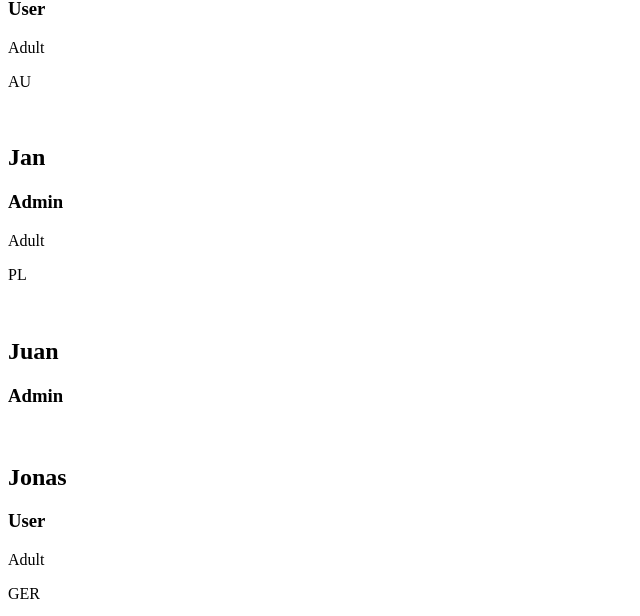
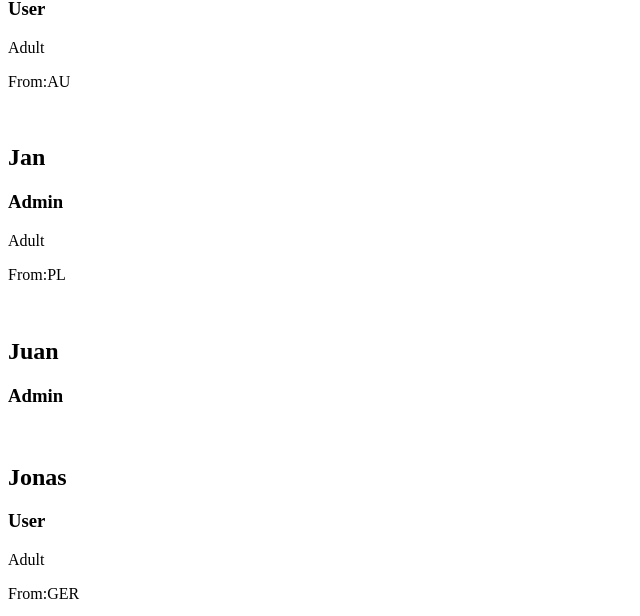
Before and after one commit to PiotrDrechsler/react-lesson, a React (Vite) app in the folder react lesson/: page / in a window 1280 px wide. Shown: the part 275-891 px from the top of the page, without its empty margins (0-640 px from the left). Built offline with nearby package versions, Linux system fonts and the light colour scheme.

Commit message:
Update PersonInfoII.jsx
add text to paragraf

```diff
--- a/react lesson/src/components/PersonInfoII/PersonInfoII.jsx
+++ b/react lesson/src/components/PersonInfoII/PersonInfoII.jsx
@@ -9,7 +9,7 @@
       {/* display span here if the person is of age */}
       <span> {person.age >= 18 && "Adult"}</span>
       {/* display paragraph with nationality here */}
-      {person.country && <p>{person.country}</p>}
+      {person.country && <p>From:{person.country}</p>}
     </>
   );
 }
```
